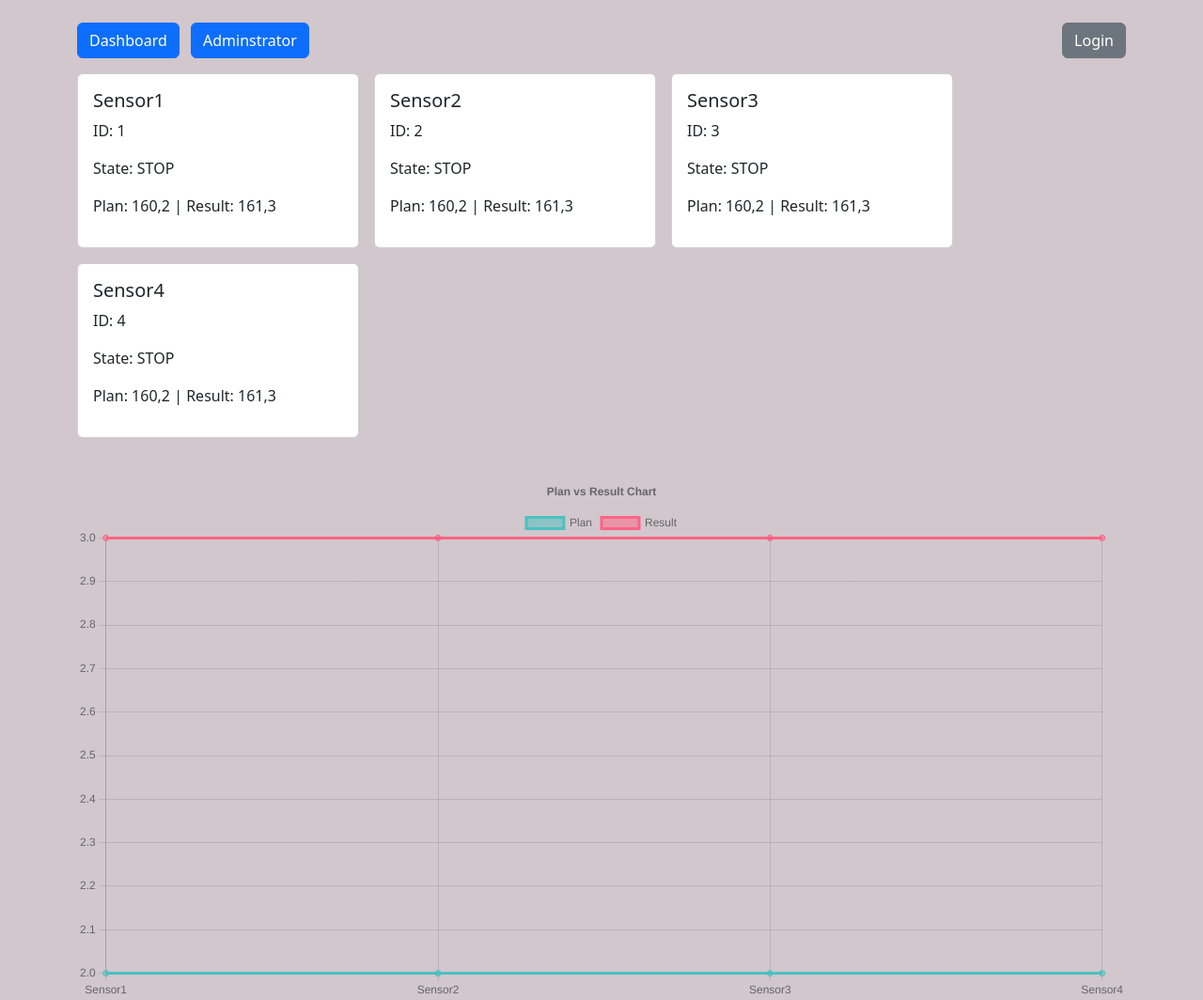
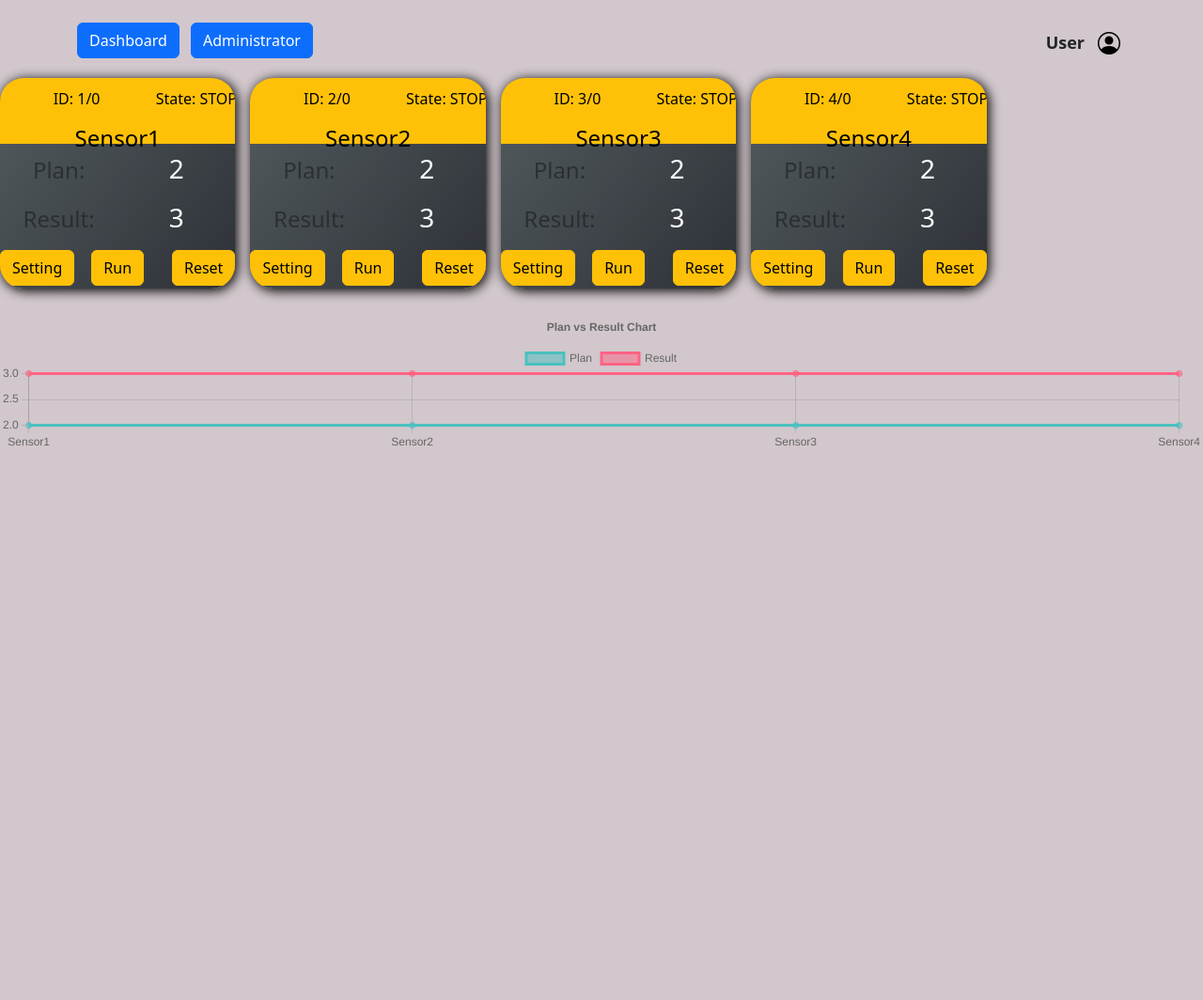
Before and after one commit to HuynhCongDat1412/WebIOT_demo, a website: page index.html in a window 1280 px wide. Shown: the whole page at 94% size. After the commit the page ends 800 px from the top, so only its background shows below. Drawn offline with nearby package versions, Linux system fonts and the light colour scheme.

Commit message:
Done data, continue on appearance

```diff
--- a/index.html
+++ b/index.html
@@ -3,32 +3,49 @@
 <head>
   <meta charset="UTF-8">
   <title>Sensor Dashboard</title>
+  <!-- Bootstrap CSS -->
   <link href="https://cdn.jsdelivr.net/npm/bootstrap@5.3.0/dist/css/bootstrap.min.css" rel="stylesheet">
+  <!-- Bootstrap Icons -->
+  <link rel="stylesheet" href="https://cdn.jsdelivr.net/npm/bootstrap-icons@1.11.3/font/bootstrap-icons.min.css">
+  <!-- Custom Stylesheet -->
   <link rel="stylesheet" href="style.css">
 </head>
 <body>
-  <div class="container mt-4">
+
+<div class="container mt-4">
     <div class="d-flex justify-content-between mb-3">
       <div>
+        <!-- Navigation buttons -->
         <button class="btn btn-primary me-2" onclick="switchTab(1)">Dashboard</button>
-        <button class="btn btn-primary" onclick="switchTab(2)">Adminstrator</button>
+        <button class="btn btn-primary" onclick="switchTab(2)">Administrator</button>
       </div>
-      <div>
-        <button class="btn btn-secondary" onclick="toggleLoginModal()">Login</button>
+      <div class="d-flex" id="header-login">
+        <!-- Display current user and login icon -->
+        <div class="fw-bold text-primary p-2 text-dark" id="loginAccount" style="font-size: large;">User</div>
+        <button class="loginIcon">
+          <i class="bi bi-person-circle" style="font-size: 1.5rem;" onclick="toggleLoginModal()"></i>
+        </button>
       </div>
     </div>
-    <div id="tab1" class="tab-content">
-      <div id="card-container" class="d-flex flex-wrap gap-3"></div>
-      <div class="mt-4 w-100">
-        <canvas id="myChart" height="150"></canvas>
+</div>
+<CENTER>
+    <div id="tab1">
+      <!-- Sensor cards container -->
+      <div id="card-container" class="d-flex flex-wrap gap-3">
+      </div>
+      <!-- Chart container -->
+      <div class="mt-4 w-100 col-sm-12 col-md-4 col-lg-4 col-xl-4 mb-5">
+        <canvas id="myChart" height="150" style="width: 100%;"></canvas>
       </div>
     </div>
 
     <div id="tab2" class="tab-content d-none"></div>
 
-  </div>
+</CENTER>
 
-  <!-- Modal Setting -->
+
+
+  <!-- Modal for Settings -->
   <div class="modal fade" id="settingModal" tabindex="-1">
     <div class="modal-dialog">
       <div class="modal-content">
@@ -36,9 +53,10 @@
           <h5 class="modal-title">Edit Parameter</h5>
           <button type="button" class="btn-close" data-bs-dismiss="modal"></button>
         </div>
-        <div class="modal-body"  id = "modal-body">
-          <!-- <p>ID: <span id="modal-id"></span></p> -->
-          <!-- <p>ID: <span id="modal-id"></span></p>
+        <div class="modal-body"  id="modal-body">
+          <!-- Input fields for parameters, currently commented out -->
+          <!--
+          <p>ID: <span id="modal-id"></span></p>
           <label for="nameInput">Change name:</label>
           <input id="nameInput" class="form-control mb-3">
 
@@ -57,7 +75,8 @@
             <input class="form-control" id="modal-cycle">
             <label>Total Plan</label>
             <input class="form-control" id="modal-total">
-          </div> -->
+          </div>
+          -->
         </div>
         <div class="modal-footer">
           <button class="btn btn-success" onclick="saveSettings()">Save</button>
@@ -66,7 +85,7 @@
     </div>
   </div>
 
-  <!-- Modal Login -->
+  <!-- Modal for Login -->
   <div class="modal fade" id="loginModal" tabindex="-1">
     <div class="modal-dialog">
       <div class="modal-content">
@@ -75,9 +94,11 @@
           <button type="button" class="btn-close" data-bs-dismiss="modal"></button>
         </div>
         <div class="modal-body">
+          <!-- Input for password -->
           <input type="password" class="form-control" id="login-password" placeholder="Enter password">
         </div>
         <div class="modal-footer">
+          <!-- Login modal buttons -->
           <button class="btn btn-primary" onclick="submitLogin()">Submit</button>
           <button class="btn btn-warning" onclick="changePassword()">Change</button>
           <button class="btn btn-danger" onclick="logout()">Logout</button>
@@ -86,8 +107,11 @@
     </div>
   </div>
 
+  <!-- Bootstrap JS Bundle -->
   <script src="https://cdn.jsdelivr.net/npm/bootstrap@5.3.0/dist/js/bootstrap.bundle.min.js"></script>
+  <!-- Chart.js Library -->
   <script src="https://cdn.jsdelivr.net/npm/chart.js"></script>
+  <!-- Custom Script -->
   <script src="script.js"></script>
 </body>
 </html>
--- /dev/null
+++ b/notestyle.css
@@ -0,0 +1,43 @@
+css\
+.card2 {
+            border-radius: 25px;
+            width: auto;
+            height: 14rem;
+            /* margin: 200px auto; */
+            color: #ffff;
+            overflow: hidden;
+            background-image: linear-gradient(130deg, #535c5e, #2e3138);
+            box-shadow: 2px 2px 12px 1px rgba(15, 15, 15, 255);
+        }
+
+.card3 {
+    border-radius: 25px;
+    width: auto;
+    height: auto;
+    /* margin: 200px auto; */
+    color: #ffff;
+    overflow: hidden;
+    background-image: linear-gradient(130deg, #535c5e, #2e3138);
+    box-shadow: 2px 2px 12px 1px rgba(15, 15, 15, 255);
+}
+.card-header2 {
+    border-radius: 25px 25px 0 0;
+    display: flex;
+    justify-content: space-between;
+    align-items: center;
+    padding: 10px;
+    color: black;
+    height: 70px;
+}
+/* .card-body2 {
+    margin: 10px auto;
+    font-size: 1.5rem;
+} */
+
+.card-body01 {
+    margin: 10px auto;
+    font-size: 1.5rem;
+}
+.card-body-row {
+    margin: center center;
+}
--- a/script.js
+++ b/script.js
@@ -25,7 +25,7 @@ const globalData = Array.from({ length: 4 }, (_, i) =>
 ));
 
 //khoi tao websocket
-var gateway = `http://192.168.0.251/ws`;
+var gateway = `ws://${window.location.hostname}:8080/`;
 var websocket;
 
 // Init web socket when the page loads
@@ -35,6 +35,8 @@ function onload(event) {
   initWebSocket();
   initChart();
   switchTab(1);
+    render();
+
   }
 
 function initWebSocket() {
@@ -49,7 +51,6 @@ function onOpen(event) {
   console.log('Connection opened');
   getReadings();
   setInterval(() => {
-    render();
   }, 500);
 }
 
@@ -70,6 +71,7 @@ function render() {
     renderTab2();
   }
 }
+
 function renderTab1() {
   const cardContainer = document.getElementById('card-container');
   cardContainer.innerHTML = '';
@@ -77,27 +79,11 @@ function renderTab1() {
     //console.log(
     //   `Sensor: ${data.name}, Plan: ${data.plan}, Result: ${data.result}, Set: ${data.set}, Product: ${data.product}, Cycle: ${data.cycle}, Total: ${data.total}`
     // );
-    const card = document.createElement('div');
-    card.className = 'card p-3';
-    const stateText = data.state === 1 ? 'RUN' : 'STOP';
-    card.innerHTML = `
-      <h5>${data.name}</h5>
-      <p>ID: ${data.id}</p>
-      <p>State: ${stateText}</p>
-      <p>Plan: ${data.plan} | Result: ${data.result}</p>
-      ${currentUser !== 'user' ? `
-      <div class="d-flex justify-content-between">
-        <button class="btn btn-sm btn-secondary" onclick="openSetting(${data.id})">Setting</button>
-        <button id="runBtn-${data.id}" class="btn btn-sm btn-${data.state[1] === 1 ? 'danger' : 'success'}" onclick="${data.state[1] === 1 ? `click_stop(${data.id})` : `click_run(${data.id})`}">
-          ${data.state[1] === 1 ? 'Stop' : 'Run'}
-        </button>
-        <button id="resetBtn-${data.id}" class="btn btn-sm btn-danger" onclick="click_reset(${data.id})">Reset</button>
-      </div>` : ''}
-    `;
+    const card = cardGen(data);
     cardContainer.appendChild(card);
   });
-  updateChart();
-}
+      updateChart();}
+
 function renderTab2() {
   const tab2 = document.getElementById('tab2');
   tab2.innerHTML = '';
@@ -116,6 +102,69 @@ function renderTab2() {
     </div>`
   ).join('');
   tab2.innerHTML = detailSection + renderTable();
+}
+
+function cardGen(data){
+  const card = document.createElement('div');
+  const stateText = data.state === 1 ? 'RUN' : 'STOP';
+  card.innerHTML = `
+  <div class=" card2 col-sm-12 col-md-6 col-lg-4" style="width:100%">
+    <div class="card-header2 row bg-warning">
+      <div class="col">
+        <div class="row">
+          <div class="col" style="position: relative; left: 20px;">
+            <p>ID: ${data.id}/0</p>
+          </div>
+          <div class="col" style="position: relative; left: 20px;">
+            <p>State: ${stateText}</p>
+          </div>
+        </div>
+        <div class="row">
+          <div class="col" style="text-align: center">
+            <h4 id="sensor_name">${data.name}</h4>
+          </div>
+        </div>
+      </div>
+    </div>
+
+    <div class="card-body01 ">
+      <div class="card-body01 row">
+        <div class="col text-muted">
+          <!-- Plan display -->
+          Plan:
+        </div>
+        <div class="col">
+          <h3 id="regs0_1">${data.plan[1]}</h3>
+        </div>
+      </div>
+      <div class="card-body01 row">
+        <div class="col text-muted">
+          <!-- Result display -->
+          Result:
+        </div>
+        <div class="col">
+          <h3 id="regs1_1">${data.result[1]}</h3>
+        </div>
+      </div>
+    </div>
+      <div class="row d-flex justify-content-between">
+        <div class="col-4 align-self-center align-items-center">
+          <!-- Setting button -->
+          <button class="btn btn-warning btn-secondary" onclick="openSetting(${data.id})">Setting</button>
+        </div>
+        <div class="col-4 align-self-center align-items-center">
+          <!-- Run button -->
+          <button type="button" id="runBtn-${data.id}" class="btn btn-warning btn-${data.state[1] === 1 ? 'danger' : 'success'}" onclick="${data.state[1] === 1 ? `click_stop(${data.id})` : `click_run(${data.id})`}">Run</button>
+        </div>
+        <div class="col-4 align-self-center align-items-center">
+          <!-- Reset button -->
+          <button id="resetBtn-${data.id}" class="btn btn-warning" onclick="click_reset(${data.id})">Reset</button>
+        </div>
+      </div>
+
+  </div>
+    `;
+  return card;
 }
 
 function mapData(data) {
@@ -380,14 +429,13 @@ function submitLogin() {
   const pw = document.getElementById('login-password').value;
   if (pw === passwords.staff) {
     currentUser = 'staff';
-    alert('Đăng nhập staff thành công!');
   } else if (pw === passwords.admin) {
-    currentUser = 'admin';
-    alert('Đăng nhập admin thành công!');
+      currentUser = 'admin';
   } else {
     alert('Sai mật khẩu!');
     return;
   }
+  document.getElementById(`loginAccount`).innerText = `${currentUser === 'admin' ? 'Admin' : 'Staff'}`;
   render();
   bootstrap.Modal.getInstance(document.getElementById('loginModal')).hide();
 }
--- a/style.css
+++ b/style.css
@@ -1,13 +1,57 @@
-.tab-content {
-  display: flex;
-  flex-wrap: wrap;
-  gap: 1rem;
+body {
+  background-color: #d1c7cc; /* Màu nền cho toàn bộ trang */
 }
 
-.card {
-  width: 300px;
+.card2 {
+  border-radius: 25px;
+  width: 100%;
+  height: 14rem;
+  color: #ffff; /* Màu chữ trắng */
+  overflow: hidden;
+  background-image: linear-gradient(130deg, #535c5e, #2e3138); /* Nền gradient */
+  box-shadow: 2px 2px 12px 1px rgba(15, 15, 15, 255); /* Bóng đổ */
 }
 
-body {
-  background-color: #d1c7cc; /* Đổi mã màu theo ý bạn */
+.card3 {
+  border-radius: 25px;
+  width: auto;
+  height: auto;
+  color: #ffff;
+  overflow: hidden;
+  background-image: linear-gradient(130deg, #535c5e, #2e3138);
+  box-shadow: 2px 2px 12px 1px rgba(15, 15, 15, 255);
 }
+
+.card-header2 {
+  border-radius: 25px 25px 0 0; /* Bo góc trên */
+  display: flex;
+  justify-content: space-between;
+  align-items: center;
+  padding: 10px;
+  color: black; /* Màu chữ đen */
+  height: 70px;
+  background-color: #ffc107 !important; /* Màu vàng của bg-warning, thêm !important để ưu tiên */
+}
+
+.card-body2 {
+  margin: 10px auto;
+  font-size: 1.5rem; /* Kích thước chữ */
+  background: transparent; /* Đảm bảo không ghi đè nền gradient của card2 */
+}
+
+.card-body01 {
+  margin: 10px auto;
+  font-size: 1.5rem;
+}
+
+.card-body-row {
+  margin: 0 auto;
+  display: flex;
+  justify-content: center; /* Căn giữa nội dung */
+}
+
+.loginIcon {
+  background: none;
+  border: none;
+  cursor: pointer; /* Con trỏ chuột cho nút login */
+}
```
Also changed, not shown: notehtml1.html (added, +227 -0 lines).
